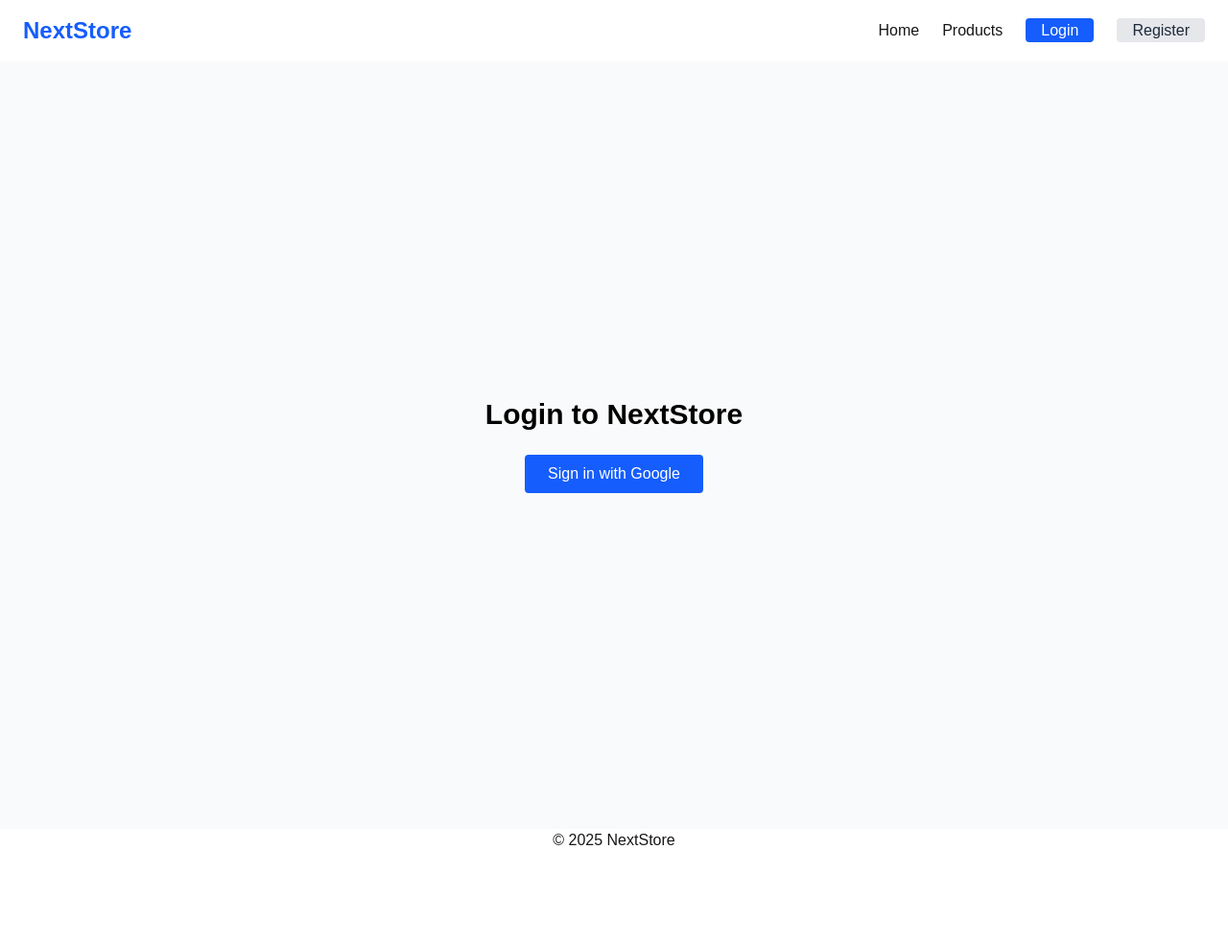
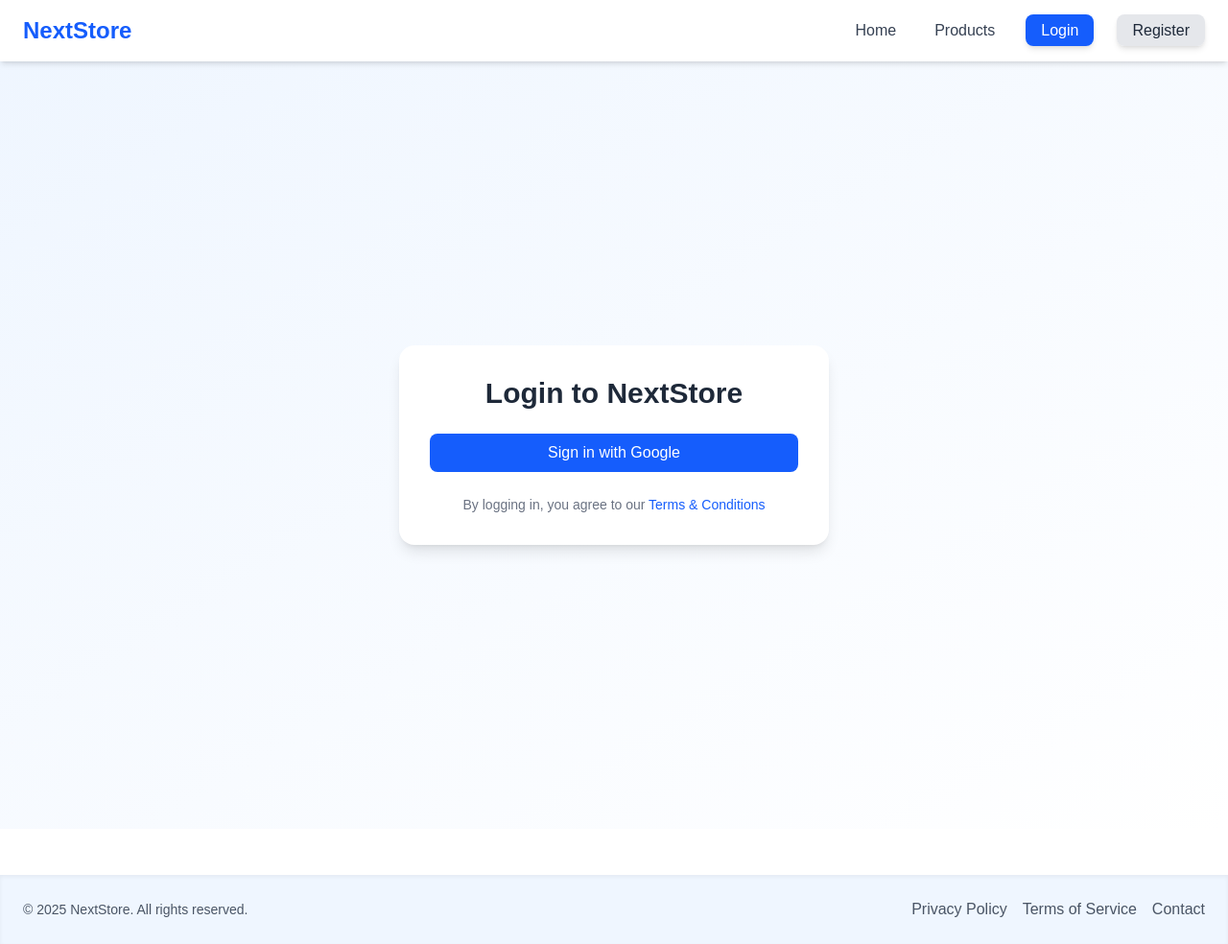
Before and after one commit to itsmahmudul/next-store, a Next.js app: page /login in a window 1280 px wide. Shown: the whole page at 96% size. Before the commit the page ends 888 px from the top, so only its background shows below. Built offline with nearby package versions, Linux system fonts and the light colour scheme; no server answers.

Commit message:
navbar and footer

```diff
--- a/src/app/components/Footer.jsx
+++ b/src/app/components/Footer.jsx
@@ -1,10 +1,55 @@
-import React from 'react';
+"use client";
+import React from "react";
 
 const Footer = () => {
     return (
-        <div>
-            <p className='text-center'>© 2025 NextStore</p>
-        </div>
+        <footer className="bg-blue-50 w-full py-6 mt-12 shadow-inner">
+            <div className="max-w-7xl mx-auto px-6 flex flex-col md:flex-row justify-between items-center gap-4 animate-fadeIn">
+                {/* Left: Copyright */}
+                <p className="text-gray-600 text-sm">
+                    © 2025 NextStore. All rights reserved.
+                </p>
+
+                {/* Right: Links */}
+                <div className="flex gap-4">
+                    <a
+                        href="#"
+                        className="text-gray-600 hover:text-blue-600 transition-colors duration-300"
+                    >
+                        Privacy Policy
+                    </a>
+                    <a
+                        href="#"
+                        className="text-gray-600 hover:text-blue-600 transition-colors duration-300"
+                    >
+                        Terms of Service
+                    </a>
+                    <a
+                        href="#"
+                        className="text-gray-600 hover:text-blue-600 transition-colors duration-300"
+                    >
+                        Contact
+                    </a>
+                </div>
+            </div>
+
+            {/* Tailwind Animation */}
+            <style jsx>{`
+        .animate-fadeIn {
+          animation: fadeIn 1s ease forwards;
+        }
+        @keyframes fadeIn {
+          0% {
+            opacity: 0;
+            transform: translateY(10px);
+          }
+          100% {
+            opacity: 1;
+            transform: translateY(0);
+          }
+        }
+      `}</style>
+        </footer>
     );
 };
 
--- a/src/app/components/Navbar.jsx
+++ b/src/app/components/Navbar.jsx
@@ -4,7 +4,7 @@ import { useSession, signOut } from "next-auth/react";
 import { usePathname } from "next/navigation";
 
 const Navbar = () => {
-    const { data: session } = useSession(); // Get logged-in user
+    const { data: session } = useSession();
     const pathname = usePathname();
 
     const links = [
@@ -13,10 +13,13 @@ const Navbar = () => {
     ];
 
     return (
-        <nav className="bg-white dark:bg-gray-900 shadow-md">
+        <nav className="backdrop-blur-md bg-white/70 sticky top-0 z-50 shadow-md">
             <div className="max-w-7xl mx-auto px-6 py-4 flex justify-between items-center">
                 {/* Logo */}
-                <Link href="/" className="text-2xl font-bold text-blue-600">
+                <Link
+                    href="/"
+                    className="text-2xl font-extrabold text-blue-600 hover:text-blue-500 transition-colors"
+                >
                     NextStore
                 </Link>
 
@@ -26,7 +29,7 @@ const Navbar = () => {
                         <li key={link.href}>
                             <Link
                                 href={link.href}
-                                className={`hover:text-blue-500 ${pathname === link.href ? "text-blue-600 font-semibold" : ""
+                                className={`relative px-2 py-1 rounded-lg font-medium transition-all hover:bg-blue-100 ${pathname === link.href ? "bg-blue-100 text-blue-600" : "text-gray-700"
                                     }`}
                             >
                                 {link.name}
@@ -37,22 +40,28 @@ const Navbar = () => {
                     {/* Auth Links */}
                     {session ? (
                         <>
-                            <li className="text-gray-700 dark:text-gray-300">
-                                {session.user?.name}
-                            </li>
                             {session.user?.image && (
-                                <li>
-                                    <img
-                                        src={session.user.image}
-                                        alt="Profile"
-                                        className="w-8 h-8 rounded-full"
-                                    />
+                                <li className="relative group">
+                                    {/* Avatar */}
+                                    <div className="relative w-10 h-10">
+                                        <img
+                                            src={session.user.image}
+                                            alt="Profile"
+                                            className="w-10 h-10 rounded-full cursor-pointer border-2 border-white shadow-md"
+                                        />
+                                        {/* Blue online circle */}
+                                        <span className="absolute bottom-0 right-0 block w-3 h-3 bg-blue-500 rounded-full border-2 border-white"></span>
+                                    </div>
+                                    {/* Tooltip below avatar */}
+                                    <span className="absolute top-full left-1/2 transform -translate-x-1/2 mt-2 whitespace-nowrap bg-blue-600 text-white text-sm px-3 py-1 rounded-lg opacity-0 group-hover:opacity-100 transition-all duration-300 ease-in-out translate-y-1 group-hover:translate-y-0 shadow-lg">
+                                        {session.user.name}
+                                    </span>
                                 </li>
                             )}
                             <li>
                                 <button
-                                    onClick={() => signOut()}
-                                    className="bg-blue-600 text-white px-4 py-1 rounded hover:bg-blue-700"
+                                    onClick={() => signOut({ callbackUrl: "/" })}
+                                    className="bg-blue-600 text-white px-4 py-2 rounded-lg hover:bg-blue-700 shadow-md transition-all"
                                 >
                                     Logout
                                 </button>
@@ -63,7 +72,7 @@ const Navbar = () => {
                             <li>
                                 <Link
                                     href="/login"
-                                    className="bg-blue-600 text-white px-4 py-1 rounded hover:bg-blue-700"
+                                    className="bg-blue-600 text-white px-4 py-2 rounded-lg hover:bg-blue-700 shadow-md transition-all"
                                 >
                                     Login
                                 </Link>
@@ -71,7 +80,7 @@ const Navbar = () => {
                             <li>
                                 <Link
                                     href="/register"
-                                    className="bg-gray-200 text-gray-800 px-4 py-1 rounded hover:bg-gray-300"
+                                    className="bg-gray-200 text-gray-800 px-4 py-2 rounded-lg hover:bg-gray-300 shadow-md transition-all"
                                 >
                                     Register
                                 </Link>
--- a/src/app/login/page.jsx
+++ b/src/app/login/page.jsx
@@ -1,41 +1,32 @@
 "use client";
 import { signIn } from "next-auth/react";
 import { useState } from "react";
-import { useRouter } from "next/navigation";
 import toast, { Toaster } from "react-hot-toast";
 
 const LoginPage = () => {
-  const router = useRouter();
     const [loading, setLoading] = useState(false);
 
-  const handleGoogleLogin = async () => {
+    // Google login handler
+    const handleGoogleLogin = () => {
         setLoading(true);
-    const result = await signIn("google", {
-      redirect: false, // handle redirect manually
-    });
+        toast.success("Redirecting to Google...");
 
-    if (result?.ok) {
-      toast.success("Login successful!");
-      setTimeout(() => {
-        router.push("/products");
-      }, 1000); // short delay to show toast
-    } else {
-      toast.error("Login failed. Please try again.");
-      setLoading(false);
-    }
+        // NextAuth will handle redirect automatically
+        signIn("google", { callbackUrl: "/products" });
     };
 
     return (
-    <div className="min-h-screen flex flex-col justify-center items-center bg-gray-50">
+        <div className="min-h-screen flex flex-col justify-center items-center bg-gradient-to-br from-blue-50 to-white">
             {/* Toast container */}
             <Toaster position="top-center" reverseOrder={false} />
 
-      <h1 className="text-3xl text-black font-bold mb-6">Login to NextStore</h1>
+            <div className="w-full max-w-md p-8 bg-white rounded-2xl shadow-lg flex flex-col items-center">
+                <h1 className="text-3xl text-gray-800 font-bold mb-6">Login to NextStore</h1>
 
                 {/* Google login button */}
                 <button
                     onClick={handleGoogleLogin}
-        className="bg-blue-600 text-white px-6 py-2 rounded hover:bg-blue-700 transition flex items-center gap-2"
+                    className="w-full bg-blue-600 text-white px-6 py-2 rounded-lg hover:bg-blue-700 transition flex items-center justify-center gap-2"
                     disabled={loading}
                 >
                     {/* Loading spinner */}
@@ -61,8 +52,16 @@ const LoginPage = () => {
                             ></path>
                         </svg>
                     )}
-        {loading ? "Signing in..." : "Sign in with Google"}
+                    {loading ? "Redirecting..." : "Sign in with Google"}
                 </button>
+
+                <p className="mt-6 text-gray-500 text-sm text-center">
+                    By logging in, you agree to our{" "}
+                    <span className="text-blue-600 hover:underline cursor-pointer">
+                        Terms & Conditions
+                    </span>
+                </p>
+            </div>
         </div>
     );
 };
```
Lines whose indentation alone changed are shown as unchanged.
